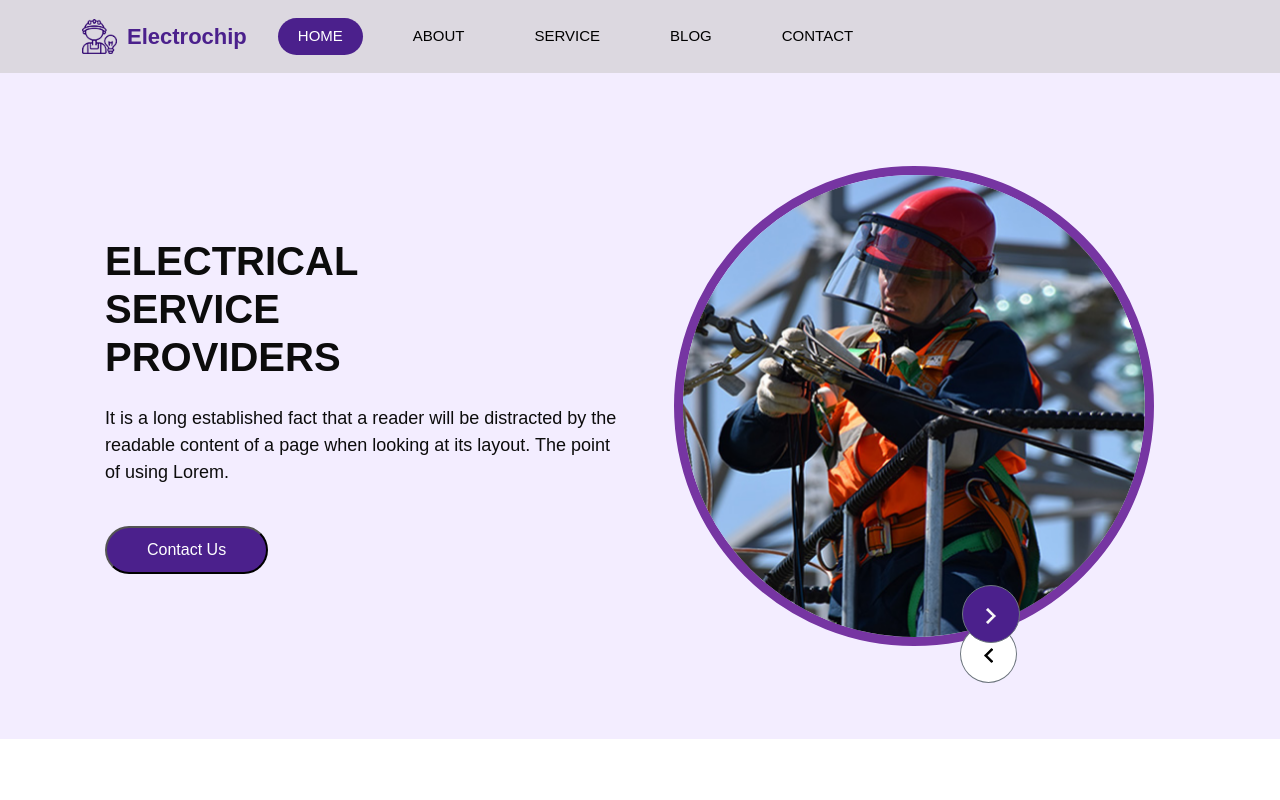
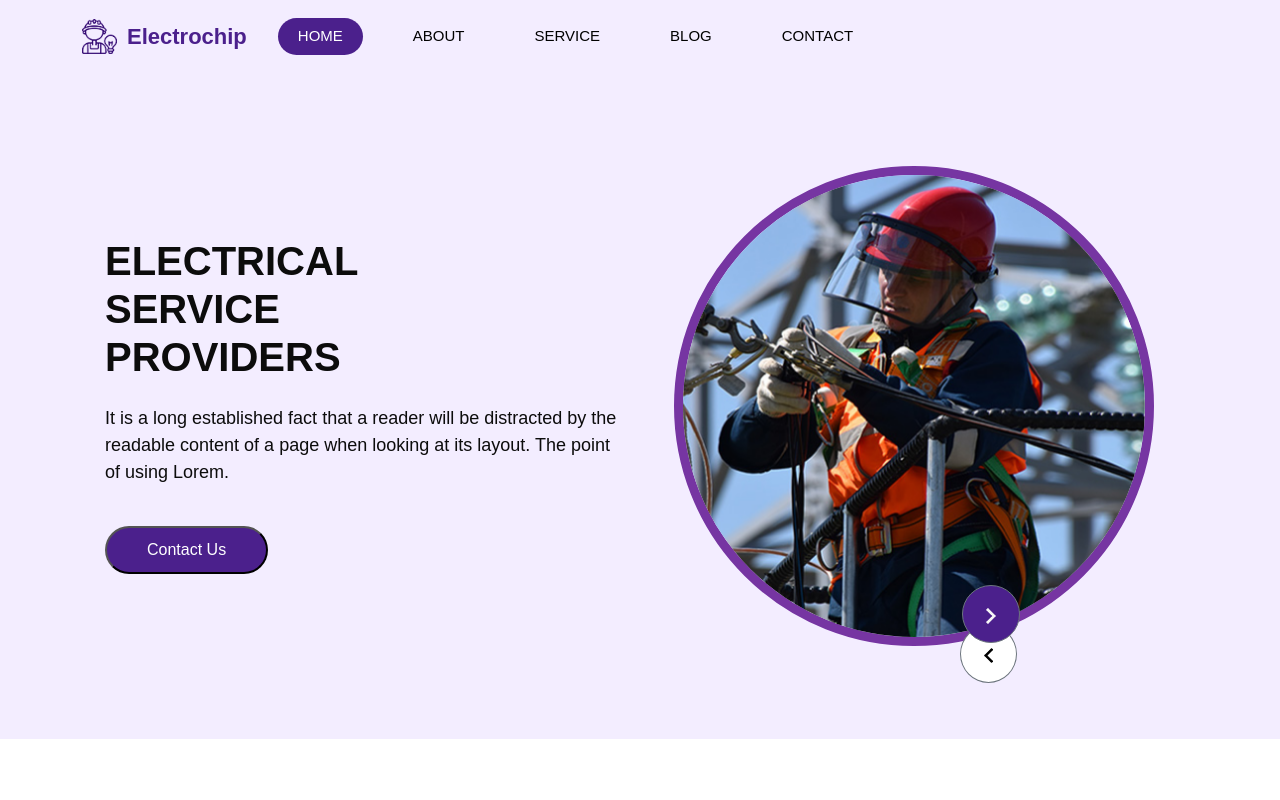
Before and after one commit to Anusha3Mohan/Electrochip, a React (Vite) app: page / in a window 1280 px wide. Shown: the top 800 px of the page. Built offline with nearby package versions, Linux system fonts and the light colour scheme.

Commit message:
changed the properties of header

```diff
--- a/src/css/Header.css
+++ b/src/css/Header.css
@@ -5,7 +5,7 @@ body {
   }
 
   .hero_area {
-    background-color: #dcd8e0;
+    background-color: #f3edff;
   }
 
   .custom_nav-container {
```
